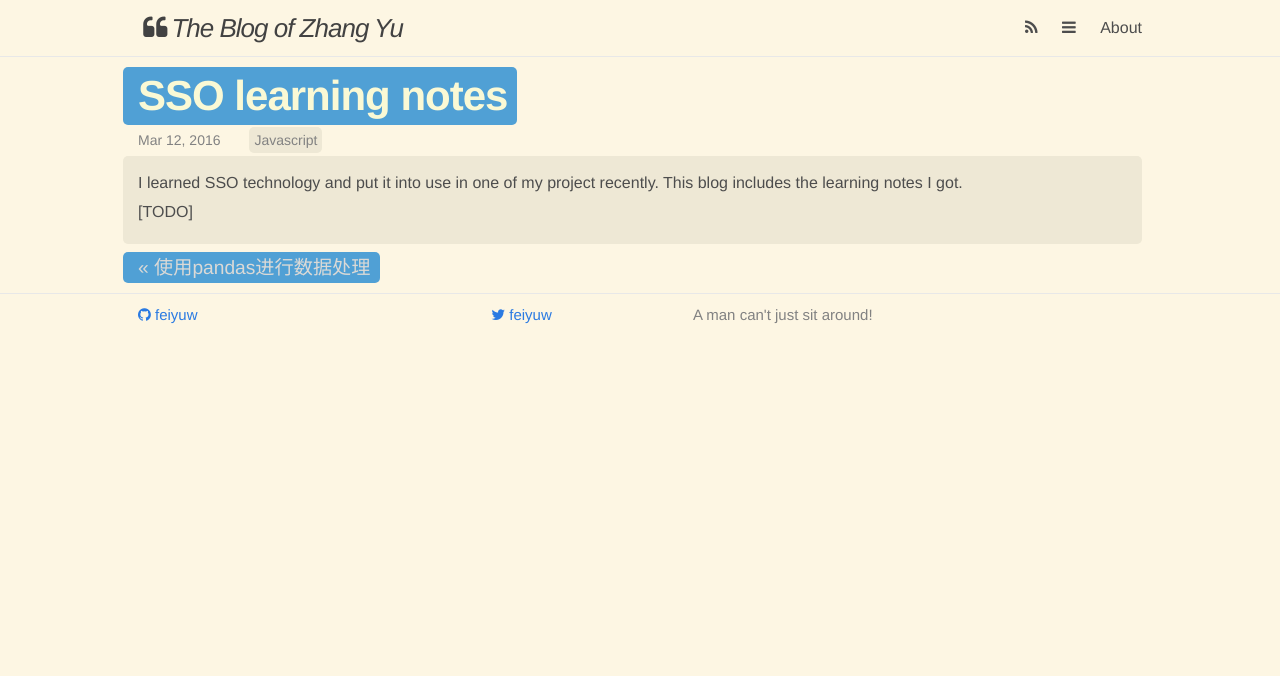
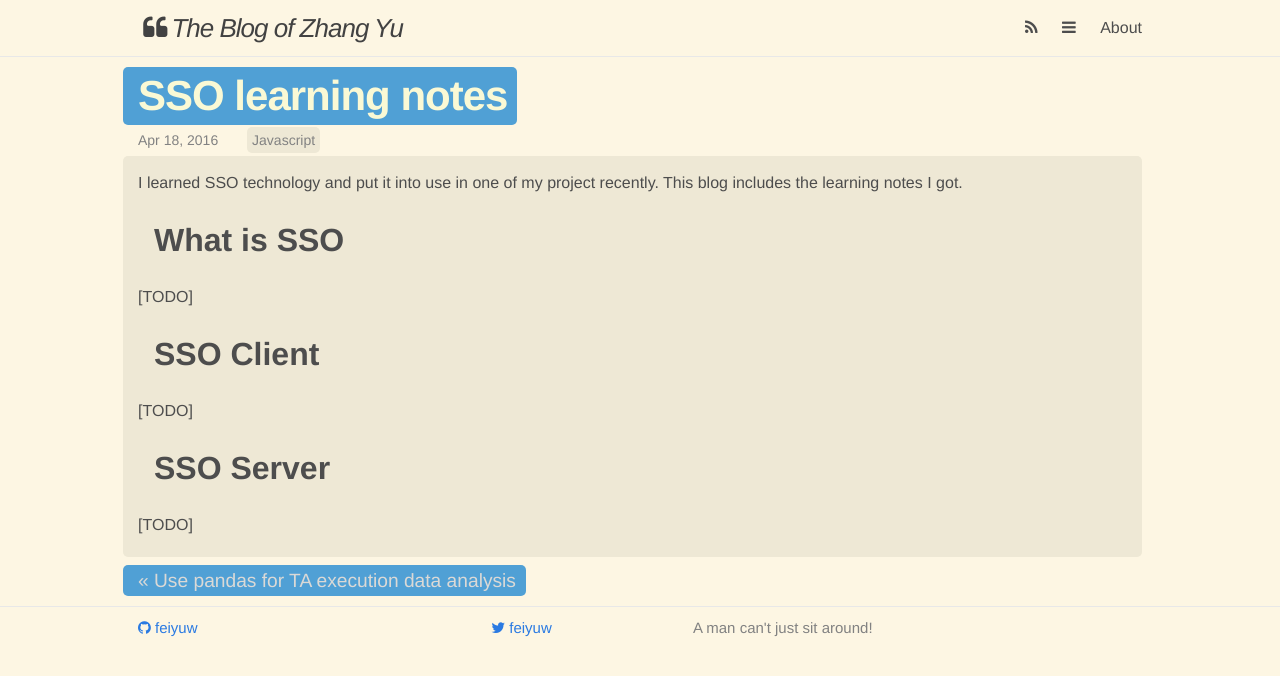
Before and after one commit to feiyuw/feiyuw.github.io, a Jekyll site: the page built from _posts/2016-04-18-sso-learning-notes.md, in a window 1280 px wide. Shown: the top 676 px of the page. Built offline with Jekyll 4.4.1, drawn with Linux system fonts in a browser that asks for light colours; nearby versions of some CDN libraries; comment, search, counter and statistics services are not loaded.

Commit message:
add two draft blogs

```diff
--- a/_posts/2016-03-12-sso-learning-notes.md
+++ b/_posts/2016-04-18-sso-learning-notes.md
@@ -1,9 +1,19 @@
 ---
 layout: post
 title:  "SSO learning notes"
-date:   2016-03-12 15:00:00
+date:   2016-04-18 15:00:00
 categories: Javascript
 ---
 I learned SSO technology and put it into use in one of my project recently. This blog includes the learning notes I got.
 
+## What is SSO
+
 [TODO]
+
+## SSO Client
+
+[TODO]
+
+## SSO Server
+
+[TODO]
```
Also changed, not shown: _posts/2016-04-15-use-pandas-for-ta-execution-data-analysis.md (added, +7 -0 lines).
